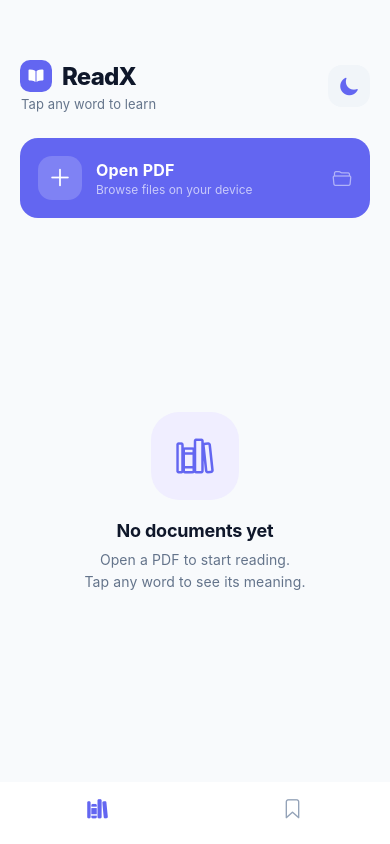
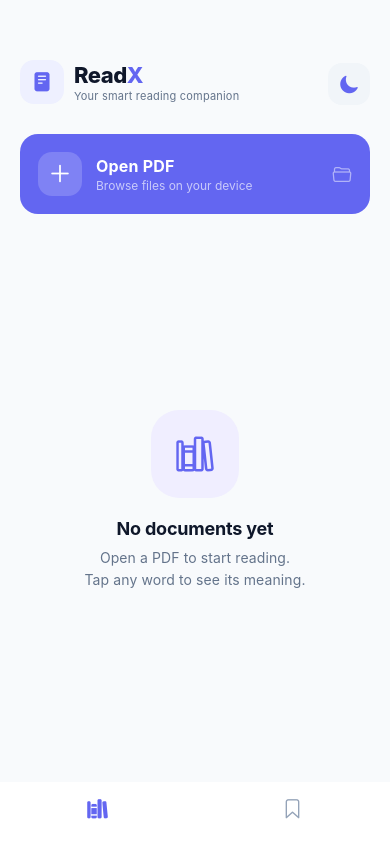
Before and after one commit to dipanc1/ReadX, a React Native app: screen /Home in a window 390 px wide. Built offline with nearby package versions, Linux system fonts and the light colour scheme.

Commit message:
feat: enhance WordModal and AppNavigator with improved UI elements and styling

```diff
--- a/src/components/WordModal.tsx
+++ b/src/components/WordModal.tsx
@@ -105,11 +105,17 @@ export const WordModal: React.FC<WordModalProps> = ({
           {/* Header */}
           <View style={[styles.header, { borderBottomColor: isDark ? 'rgba(255,255,255,0.06)' : '#F1F5F9' }]}>
             <View style={styles.headerLeft}>
-              <Text style={[styles.word, { color: colors.text }]}>{cleanWord}</Text>
+              <View style={styles.wordRow}>
+                <View style={[styles.wordAccent, { backgroundColor: colors.primary }]} />
+                <Text style={[styles.word, { color: colors.text }]}>{cleanWord}</Text>
+              </View>
               {entry?.phonetics?.find((p) => p.text) && (
-                <Text style={[styles.phonetic, { color: colors.primary }]}>
-                  {entry.phonetics.find((p) => p.text)?.text}
-                </Text>
+                <View style={[styles.phoneticChip, { backgroundColor: isDark ? 'rgba(129,140,248,0.1)' : '#F0EEFF' }]}>
+                  <Ionicons name="volume-medium-outline" size={13} color={colors.primary} />
+                  <Text style={[styles.phonetic, { color: colors.primary }]}>
+                    {entry.phonetics.find((p) => p.text)?.text}
+                  </Text>
+                </View>
               )}
             </View>
             <TouchableOpacity
@@ -135,19 +141,19 @@ export const WordModal: React.FC<WordModalProps> = ({
             {error && !loading && (
               <View style={styles.centered}>
                 <View style={[styles.errCircle, { backgroundColor: isDark ? 'rgba(129,140,248,0.08)' : '#F0EEFF' }]}>
-                  <Ionicons name="book-outline" size={32} color={colors.primary} />
+                  <Ionicons name="search-outline" size={34} color={colors.primary} />
                 </View>
-                <Text style={[styles.errTitle, { color: colors.text }]}>Not found</Text>
+                <Text style={[styles.errTitle, { color: colors.text }]}>Word not found</Text>
                 <Text style={[styles.errSub, { color: colors.textSecondary }]}>
-                  No definition for "{cleanWord}"
+                  We couldn't find a definition{"\n"}for "{cleanWord}" in the dictionary
                 </Text>
                 <TouchableOpacity
                   style={[styles.googleFallback, { backgroundColor: colors.primary }]}
                   onPress={handleGoogleSearch}
                   activeOpacity={0.75}
                 >
-                  <Ionicons name="search" size={16} color="#FFF" />
-                  <Text style={styles.googleFallbackText}>Search Google</Text>
+                  <Ionicons name="logo-google" size={16} color="#FFF" />
+                  <Text style={styles.googleFallbackText}>Look up on Google</Text>
                 </TouchableOpacity>
               </View>
             )}
@@ -206,7 +212,9 @@ export const WordModal: React.FC<WordModalProps> = ({
                 style={[
                   styles.mainAction,
                   {
-                    backgroundColor: bookmarked ? (isDark ? 'rgba(129,140,248,0.1)' : '#F0EEFF') : colors.primary,
+                    backgroundColor: bookmarked
+                      ? (isDark ? 'rgba(52,211,153,0.12)' : '#ECFDF5')
+                      : colors.primary,
                   },
                 ]}
                 onPress={handleBookmark}
@@ -216,10 +224,10 @@ export const WordModal: React.FC<WordModalProps> = ({
                 <Ionicons
                   name={bookmarked ? 'checkmark-circle' : 'bookmark-outline'}
                   size={18}
-                  color={bookmarked ? colors.primary : '#FFF'}
+                  color={bookmarked ? '#34D399' : '#FFF'}
                 />
-                <Text style={[styles.mainActionText, { color: bookmarked ? colors.primary : '#FFF' }]}>
-                  {bookmarked ? 'Saved' : 'Save'}
+                <Text style={[styles.mainActionText, { color: bookmarked ? '#34D399' : '#FFF' }]}>
+                  {bookmarked ? 'Saved to Vocabulary' : 'Save Word'}
                 </Text>
               </TouchableOpacity>
 
@@ -228,7 +236,7 @@ export const WordModal: React.FC<WordModalProps> = ({
                 onPress={handleGoogleSearch}
                 activeOpacity={0.6}
               >
-                <Ionicons name="search" size={18} color={colors.text} />
+                <Ionicons name="logo-google" size={16} color={colors.text} />
               </TouchableOpacity>
             </View>
           )}
@@ -264,8 +272,20 @@ const styles = StyleSheet.create({
     borderBottomWidth: 1,
   },
   headerLeft: { flex: 1 },
-  word: { fontSize: 26, fontWeight: '800', letterSpacing: -0.5 },
-  phonetic: { fontSize: 14, marginTop: 3, fontWeight: '500' },
+  wordRow: { flexDirection: 'row', alignItems: 'center', gap: 10 },
+  wordAccent: { width: 4, height: 28, borderRadius: 2 },
+  word: { fontSize: 28, fontWeight: '800', letterSpacing: -0.5 },
+  phoneticChip: {
+    flexDirection: 'row',
+    alignItems: 'center',
+    gap: 5,
+    alignSelf: 'flex-start',
+    paddingHorizontal: 10,
+    paddingVertical: 4,
+    borderRadius: 8,
+    marginTop: 8,
+  },
+  phonetic: { fontSize: 13, fontWeight: '600' },
   closeBtn: {
     width: 34,
     height: 34,
--- a/src/navigation/AppNavigator.tsx
+++ b/src/navigation/AppNavigator.tsx
@@ -109,7 +109,17 @@ export const AppNavigator: React.FC = () => {
           options={({ route }) => ({
             title: route.params.pdf.name.replace('.pdf', ''),
             headerBackTitle: 'Back',
-            headerTitleStyle: { fontWeight: '700', fontSize: 16, letterSpacing: 0.2 },
+            headerStyle: {
+              backgroundColor: '#0F172A',
+            },
+            headerTintColor: '#E2E8F0',
+            headerTitleStyle: {
+              fontWeight: '700',
+              fontSize: 16,
+              letterSpacing: 0.2,
+              color: '#E2E8F0',
+            },
+            headerShadowVisible: false,
           })}
         />
       </Stack.Navigator>
--- a/src/screens/HomeScreen.tsx
+++ b/src/screens/HomeScreen.tsx
@@ -161,14 +161,18 @@ export const HomeScreen: React.FC = () => {
       <View style={styles.header}>
         <View style={styles.headerLeft}>
           <View style={styles.logoRow}>
-            <View style={[styles.logoMark, { backgroundColor: colors.primary }]}>
-              <Ionicons name="book" size={16} color="#FFF" />
+            <View style={[styles.logoMark, { backgroundColor: isDark ? 'rgba(129,140,248,0.15)' : '#EEF0FF' }]}>
+              <Ionicons name="reader" size={22} color={colors.primary} />
             </View>
-            <Text style={[styles.brandName, { color: colors.text }]}>ReadX</Text>
+            <View>
+              <Text style={[styles.brandName, { color: colors.text }]}>
+                Read<Text style={{ color: colors.primary }}>X</Text>
+              </Text>
+              <Text style={[styles.subtitle, { color: colors.textSecondary }]}>
+                Your smart reading companion
+              </Text>
+            </View>
           </View>
-          <Text style={[styles.subtitle, { color: colors.textSecondary }]}>
-            Tap any word to learn
-          </Text>
         </View>
         <TouchableOpacity
           onPress={toggleTheme}
@@ -249,14 +253,14 @@ const styles = StyleSheet.create({
   headerLeft: {},
   logoRow: { flexDirection: 'row', alignItems: 'center', gap: 10, marginBottom: 4 },
   logoMark: {
-    width: 32,
-    height: 32,
-    borderRadius: 10,
+    width: 44,
+    height: 44,
+    borderRadius: 14,
     alignItems: 'center',
     justifyContent: 'center',
   },
-  brandName: { fontSize: 24, fontWeight: '800', letterSpacing: -0.8 },
-  subtitle: { fontSize: 13, marginLeft: 1, letterSpacing: 0.1 },
+  brandName: { fontSize: 22, fontWeight: '800', letterSpacing: -0.5 },
+  subtitle: { fontSize: 11, letterSpacing: 0.2, marginTop: 1 },
 
   themeBtn: {
     width: 42,
```
